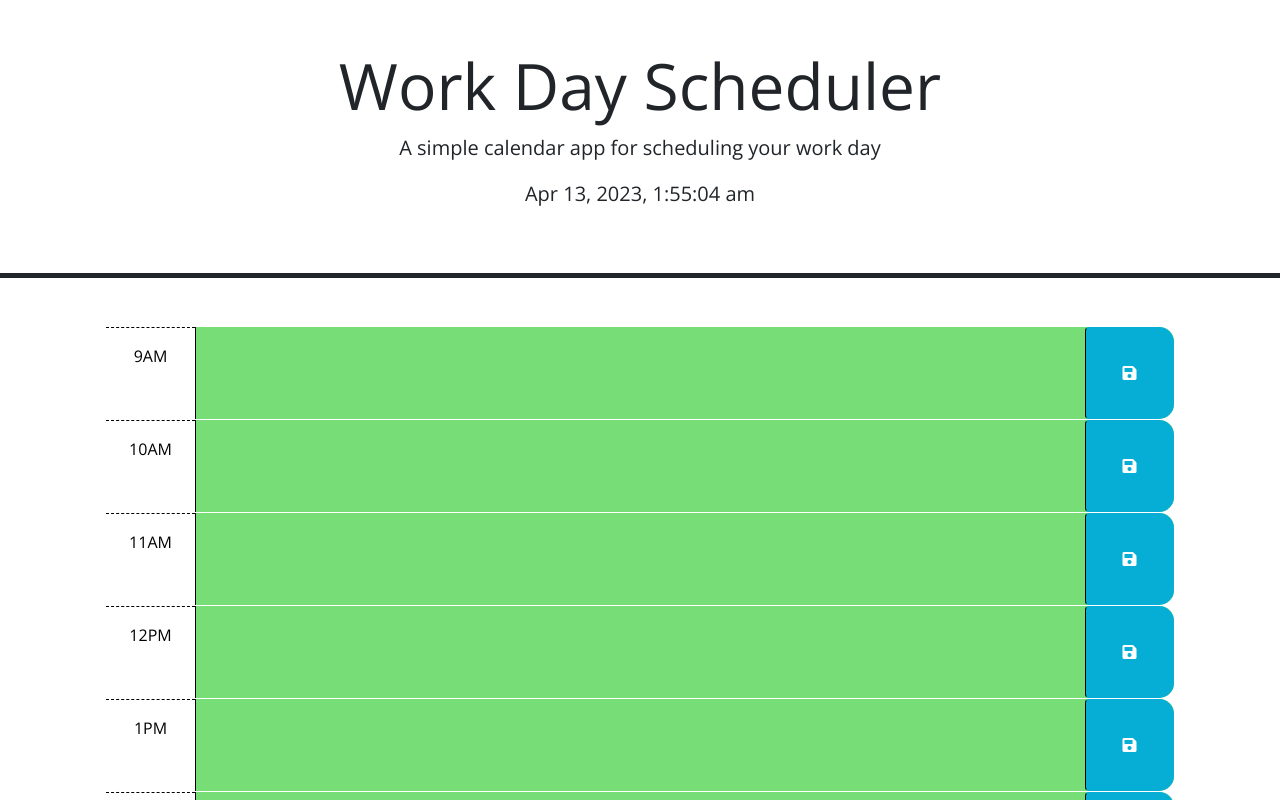
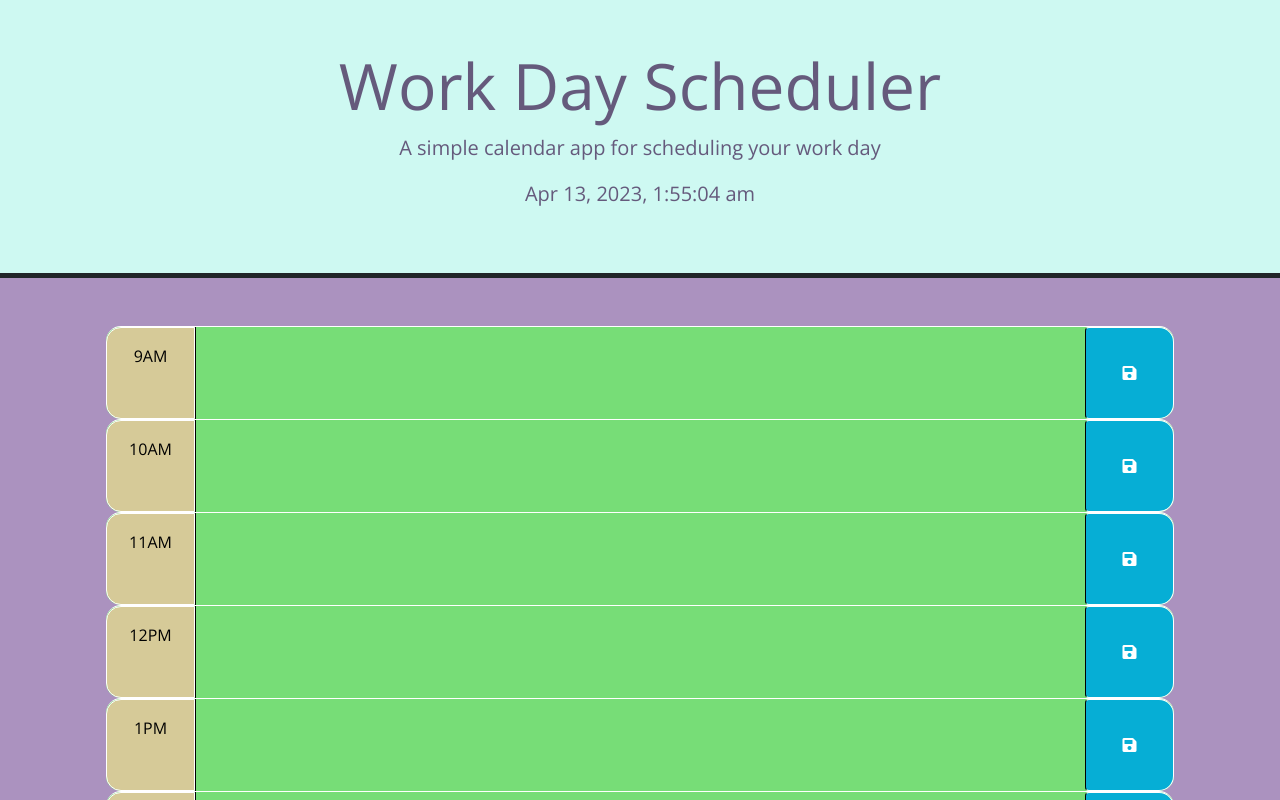
Before and after one commit to MCReagan/Work-Day-Scheduler, a plain HTML site: page index.html in a window 1280 px wide. Shown: the top 800 px of the page. Drawn offline with nearby package versions, Linux system fonts and the light colour scheme.

Commit message:
added some CSS styling

```diff
--- a/assets/style.css
+++ b/assets/style.css
@@ -1,6 +1,7 @@
 body {
     font-family: 'Open Sans', sans-serif;
     font-size: 16px;
+    background-color: #AB92BF;
 }
 
 textarea {
@@ -10,6 +11,11 @@ textarea {
     color: #000000;
     border-left: 1px solid black;
     padding: 10px;
+}
+
+header {
+    background-color: #CEF9F2;
+    color: #655A7C;
 }
 
 .description {
@@ -25,9 +31,11 @@ textarea {
 }
 
 .hour {
-    background-color: #ffffff;
+    background-color: #D6CA98;
     color: #000000;
-    border-top: 1px dashed #000000;
+    border: 1px solid #ffffff;
+    border-top-left-radius: 15px;
+    border-bottom-left-radius: 15px;
 }
 
 .past {
@@ -46,10 +54,11 @@ textarea {
 }
 
 .saveBtn {
-    border-left: 1px solid black;
+    border: 1px solid white;
     border-top-right-radius: 15px;
     border-bottom-right-radius: 15px;
     background-color: #06aed5;
+    border-left: 1px solid black;
     color: white;
 }
 
@@ -57,3 +66,7 @@ textarea {
     font-size: 20px;
     transition: all 0.3s ease-in-out;
 }
+
+.container-lg {
+    background-color: #AB92BF;
+}
```
